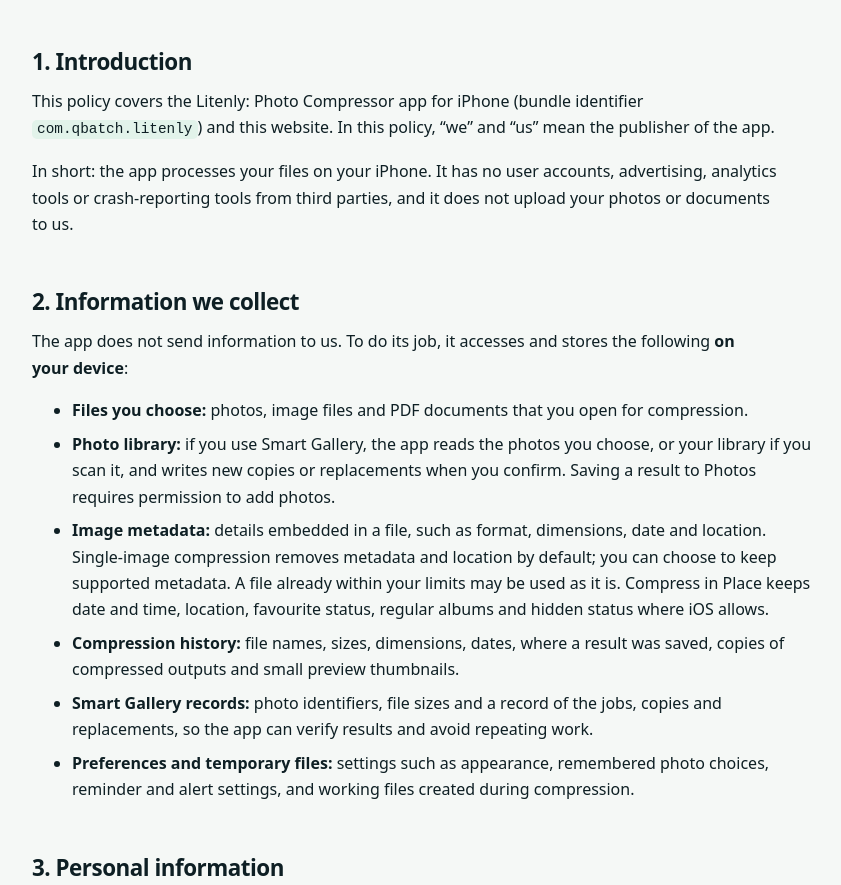
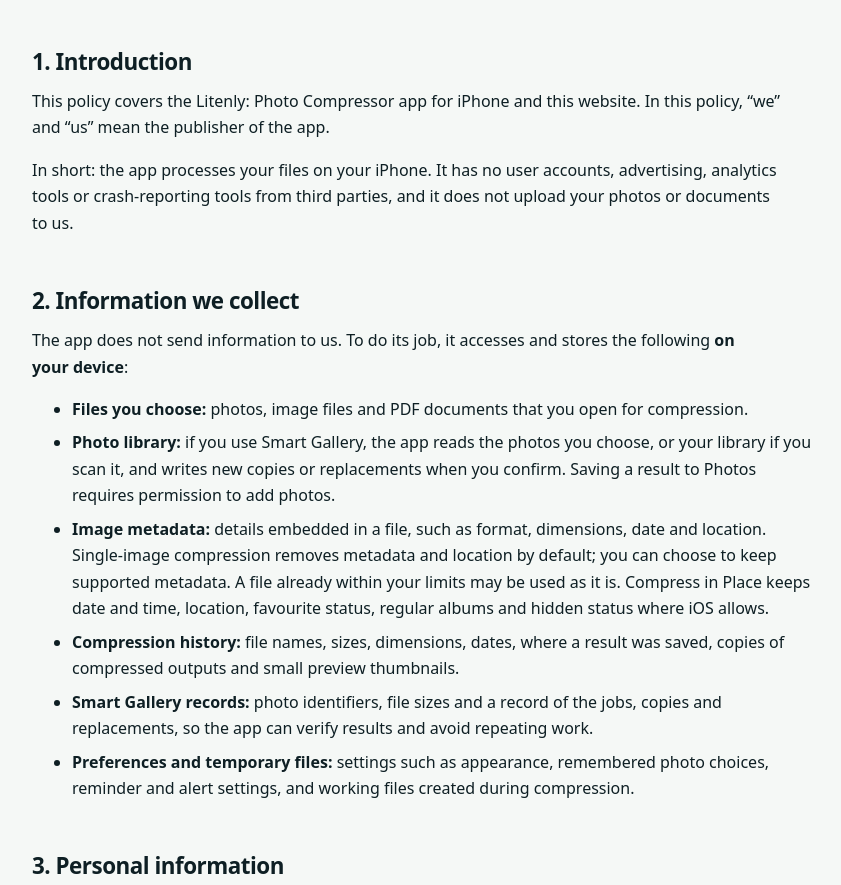
Before and after one commit to qbatch/litenly-website, an Astro site: page /privacy-policy in a window 1280 px wide. Shown: the part 840-1725 px from the top of the page, without its empty margins (218-1059 px from the left). Built offline with nearby package versions, Linux system fonts and the light colour scheme; Astro itself is replaced by a stand-in of ours.

Commit message:
docs: remove bundle ID from the privacy policy introduction

```diff
--- a/src/pages/privacy-policy.astro
+++ b/src/pages/privacy-policy.astro
@@ -40,7 +40,7 @@ const title = (id: string) => `${num(id)}. ${sections[num(id) - 1][1]}`;
 
       <article>
         <h2 id="introduction">{title('introduction')}</h2>
-        <p>This policy covers the {site.fullName} app for iPhone (bundle identifier <code>{site.bundleId}</code>) and this website. In this policy, “we” and “us” mean the publisher of the app.</p>
+        <p>This policy covers the {site.fullName} app for iPhone and this website. In this policy, “we” and “us” mean the publisher of the app.</p>
         <p>In short: the app processes your files on your iPhone. It has no user accounts, advertising, analytics tools or crash-reporting tools from third parties, and it does not upload your photos or documents to us.</p>
 
         <h2 id="information-we-collect">{title('information-we-collect')}</h2>
@@ -124,6 +124,5 @@ const title = (id: string) => `${num(id)}. ${sections[num(id) - 1][1]}`;
   article h2 { font-size: 1.4rem; margin-top: 3rem; padding-top: 0.25rem; }
   article h3 { margin-top: 1.75rem; }
   li { margin-bottom: 0.45rem; }
-  code { font-size: 0.9em; background: var(--green-tint); padding: 0.1em 0.35em; border-radius: 5px; overflow-wrap: anywhere; }
   @media (max-width: 560px) { .toc ol { columns: 1; } }
 </style>
```
